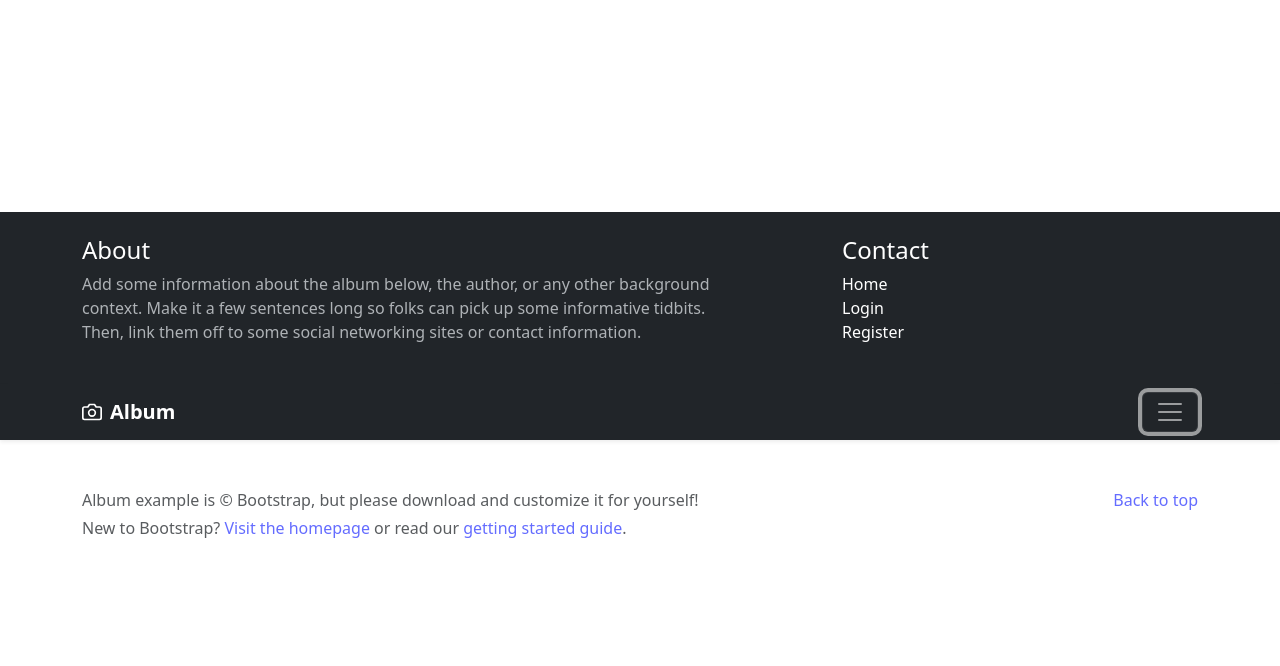
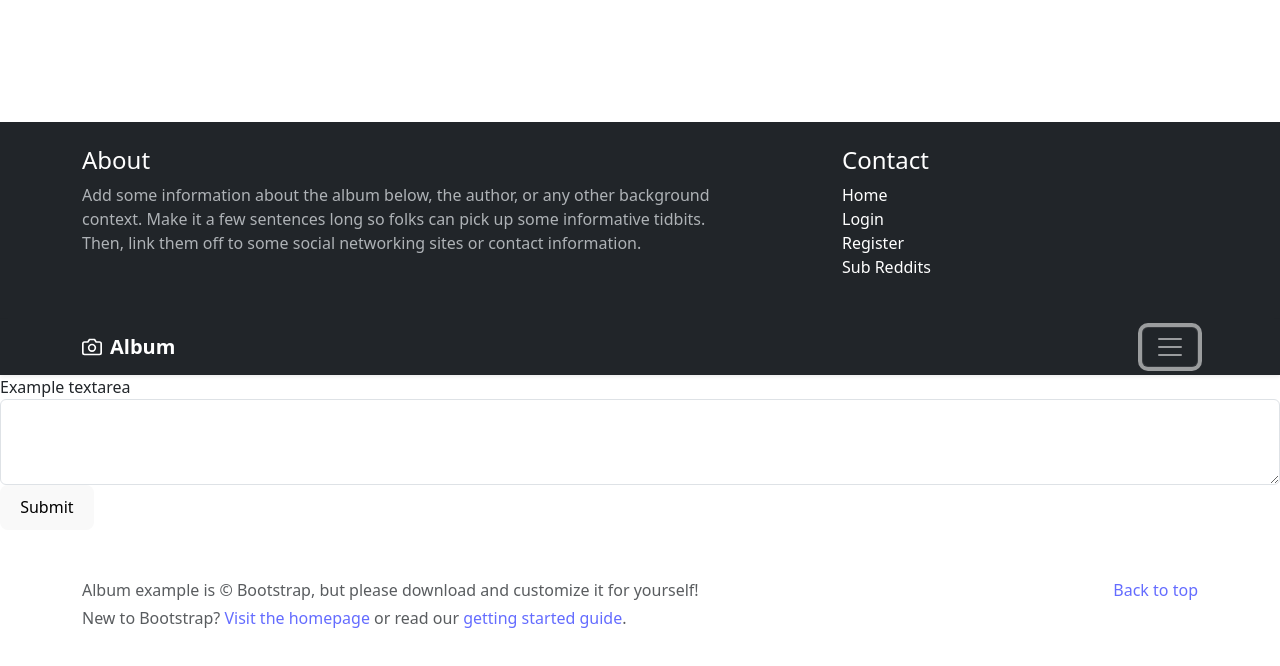
Before and after one commit to islammusicscv/reddit-fe, a React (Vite) app: page /sub in a window 1280 px wide. Both pictures are taken after a click on the button "Toggle navigation". Shown: the top 666 px of the page. Built offline with nearby package versions, Linux system fonts and the light colour scheme.

Commit message:
Registracija

```diff
--- a/src/App.tsx
+++ b/src/App.tsx
@@ -4,6 +4,7 @@ import {BrowserRouter, Route, Routes} from "react-router-dom";
 import Home from "./pages/Home.tsx";
 import Register from "./pages/Register.tsx";
 import Login from "./pages/Login.tsx";
+import Sub from "./pages/Sub.tsx";
 
 function App() {
 
@@ -15,6 +16,7 @@ function App() {
                       <Route path="/" element={<Home/>}/>
                       <Route path="/register" element={<Register/>}/>
                       <Route path="/login" element={<Login/>}/>
+                      <Route path="/sub" element={<Sub/>}/>
                   </Routes>
               </BrowserRouter>
           </Wrapper>
--- a/src/components/Header.tsx
+++ b/src/components/Header.tsx
@@ -19,6 +19,7 @@ const Header = () => {
                                     <li><a href="/" className="text-white">Home</a></li>
                                     <li><a href="/login" className="text-white">Login</a></li>
                                     <li><a href="/register" className="text-white">Register</a></li>
+                                    <li><a href="/sub" className="text-white">Sub Reddits</a></li>
                                 </ul>
                             </div>
                         </div>
--- /dev/null
+++ b/src/pages/Sub.tsx
@@ -0,0 +1,40 @@
+import {SyntheticEvent, useState} from "react";
+import axios from "axios";
+import {Navigate} from "react-router-dom";
+
+const Sub = () => {
+
+    const[sub, setSub] = useState("");
+
+    const url = "http://localhost:3000/subs";
+    const [redirect, setRedirect] = useState(false);
+
+    const submit = async (e: SyntheticEvent) => {
+        e.preventDefault();
+        console.log(sub);
+
+        const data = {
+            content: sub
+        }
+        const res = await axios.post(url,data);
+        if (res.status === 201) {
+            setRedirect(true);
+        }
+    }
+    if (redirect) {
+        return <Navigate to="/" />;
+    }
+    return (
+        <>
+        <form onSubmit={submit}>
+            <div className="form-group">
+                <label htmlFor="exampleFormControlTextarea1">Example textarea</label>
+                <textarea className="form-control" name="content" rows={3}
+                          onChange={(e) => setSub(e.target.value)}></textarea>
+                <button type="submit">Submit</button>
+            </div>
+        </form>
+        </>
+    );
+}
+export default Sub;
```
